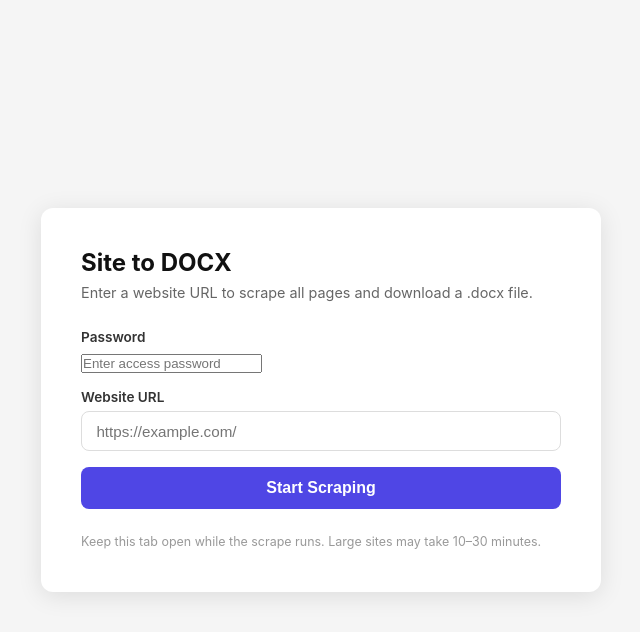
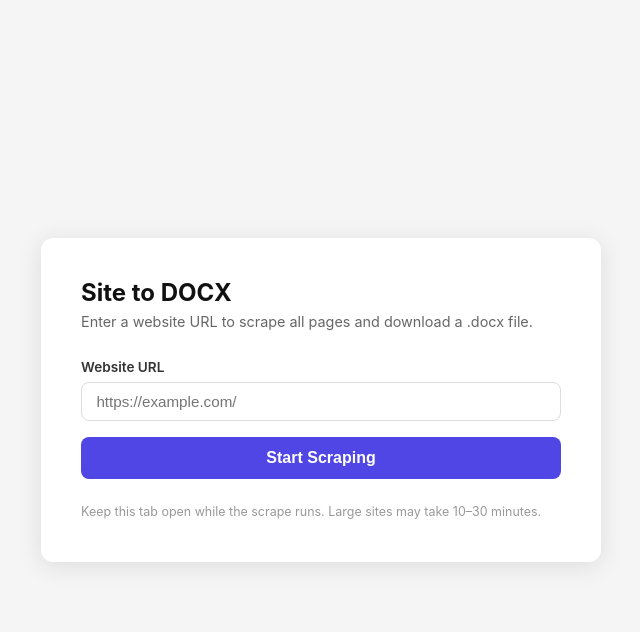
Before and after one commit to kingbenico/website-to-docx-scraper, a Flask app: page / in a window 1280 px wide. Shown: the top 632 px of the page, without its empty margins (319-959 px from the left). Run offline with Flask 3, Linux system fonts and the light colour scheme.

Commit message:
removed password

```diff
--- a/app.py
+++ b/app.py
@@ -8,7 +8,6 @@
 
 app = Flask(__name__)
 
-ACCESS_PASSWORD = os.environ.get("ACCESS_PASSWORD", "")
 
 # ==============================
 # JOB STORE
@@ -54,16 +53,6 @@
                 jobs[job_id].error = str(e)
 
 # ==============================
-# AUTH
-# ==============================
-
-def _check_password():
-    if not ACCESS_PASSWORD:
-        return True  # no password set — open access
-    pw = request.form.get("password") or request.args.get("password") or request.headers.get("X-Password", "")
-    return pw == ACCESS_PASSWORD
-
-# ==============================
 # ROUTES
 # ==============================
 
@@ -74,8 +63,6 @@
 
 @app.route("/start", methods=["POST"])
 def start():
-    if not _check_password():
-        return jsonify({"error": "Unauthorized"}), 401
     url = request.form.get("url", "").strip()
     if not url:
         return jsonify({"error": "URL is required"}), 400
@@ -94,8 +81,6 @@
 
 @app.route("/status/<job_id>")
 def status(job_id):
-    if not _check_password():
-        return jsonify({"error": "Unauthorized"}), 401
     with jobs_lock:
         job = jobs.get(job_id)
 
@@ -123,8 +108,6 @@
 
 @app.route("/download/<job_id>")
 def download(job_id):
-    if not _check_password():
-        return jsonify({"error": "Unauthorized"}), 401
     with jobs_lock:
         job = jobs.get(job_id)
 
--- a/templates/index.html
+++ b/templates/index.html
@@ -171,15 +171,6 @@
     <p class="subtitle">Enter a website URL to scrape all pages and download a .docx file.</p>
 
     <form id="scrape-form">
-      <label for="password-input">Password</label>
-      <input
-        type="password"
-        id="password-input"
-        name="password"
-        placeholder="Enter access password"
-        required
-        style="margin-bottom:1rem;"
-      />
       <label for="url-input">Website URL</label>
       <input
         type="url"
```
